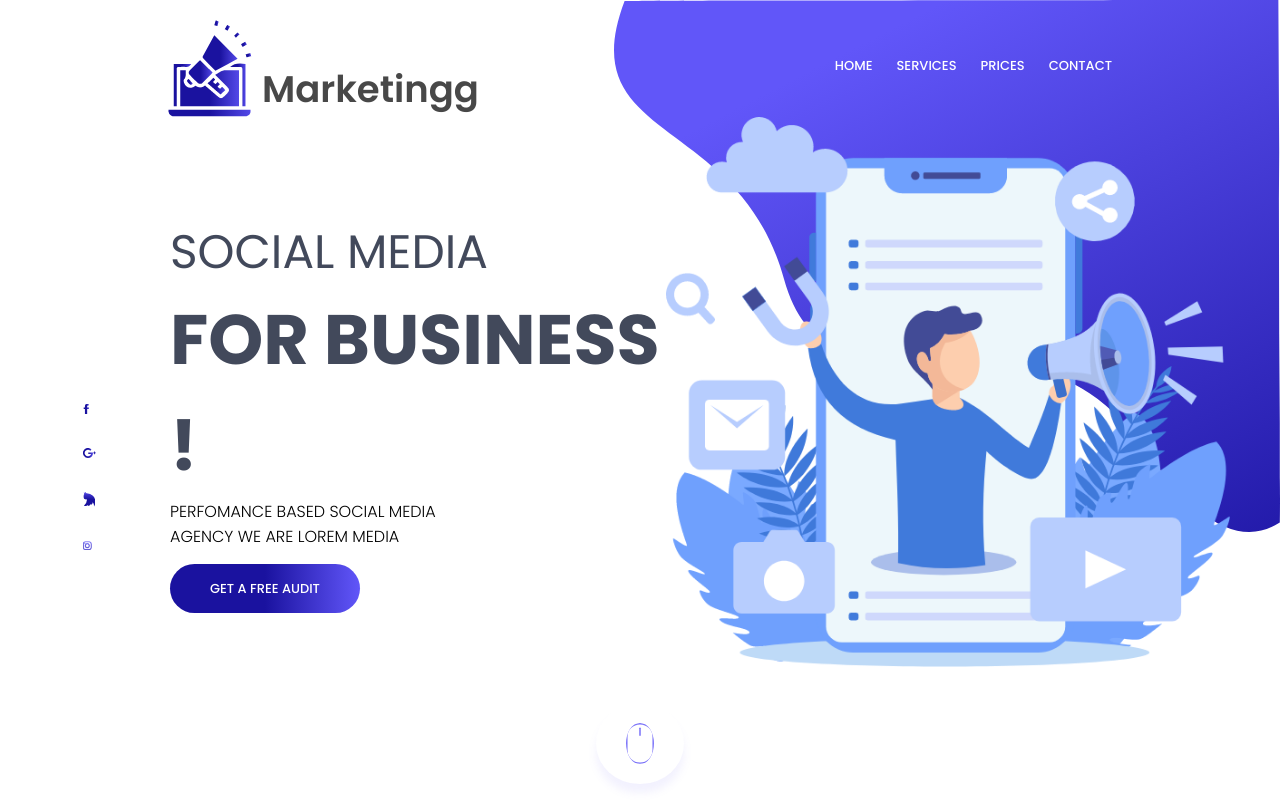
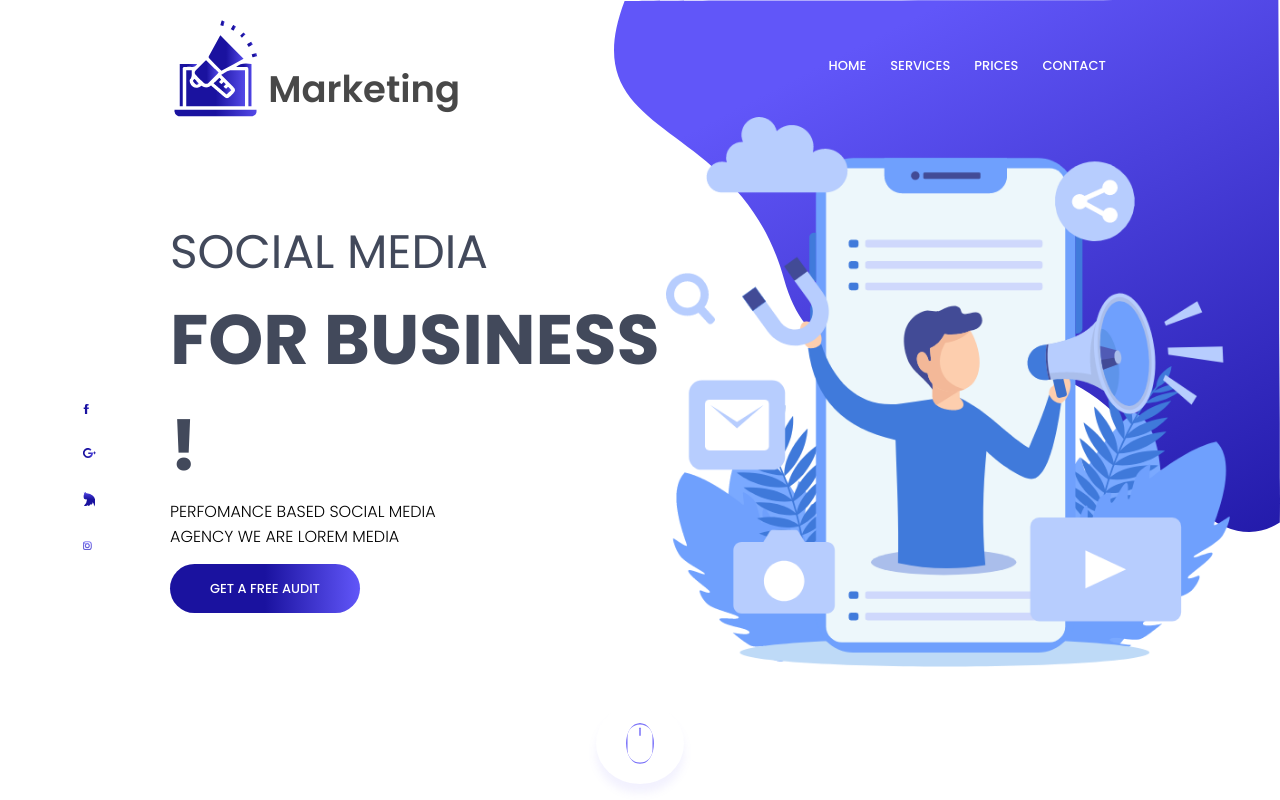
Before and after one commit to Ericar974/vercel-test, a website: page index.html in a window 1280 px wide. Shown: the top 800 px of the page. Drawn offline with Linux system fonts and the light colour scheme.

Commit message:
:bug: fix 1g in marketing

```diff
--- a/index.html
+++ b/index.html
@@ -12,7 +12,7 @@
 
 <body>
     <header>
-        <aside><img src="img/logo.png" alt="Logo site"> <p>Marketingg</p></aside>
+        <aside><img src="img/logo.png" alt="Logo site"> <p>Marketing</p></aside>
         <nav>
             <a href="#">Home</a>
             <a href="#">Services</a>
```
